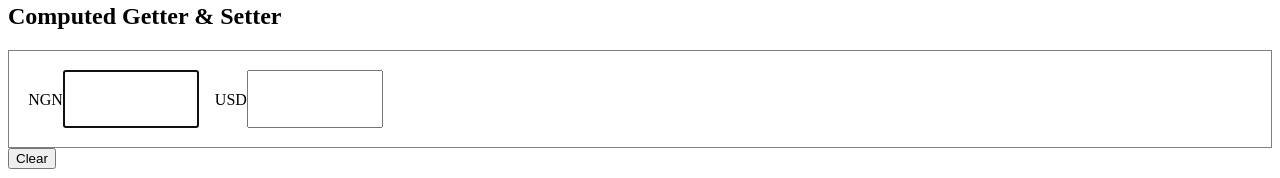
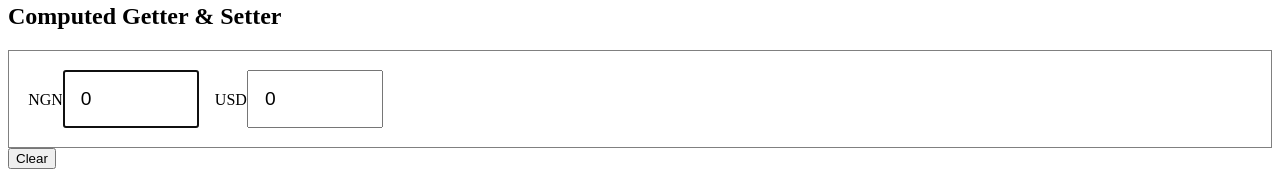
Before and after one commit to suleiman-hamza/nuxtApp, a Nuxt app: page /about in a window 1280 px wide. Shown: the part 165-343 px from the top of the page. Built offline with nearby package versions, Linux system fonts and the light colour scheme.

Commit message:
random fix

```diff
--- a/pages/about.vue
+++ b/pages/about.vue
@@ -1,98 +1,54 @@
 <script lang="ts" setup>
 import { ref, computed, watch } from 'vue';
 
-const ngnAmount = ref('0');
-const usdAmount = ref('0');
+const ngnAmount = ref(0);
+const usdAmount = ref(0);
 
-const setNgnAmount = ref('0');
-const setUsdAmount = ref('0');
+// const setNgnAmount = ref(0);
+// const setUsdAmount = ref(0);
 
 const fakerate = ref(1500);
 const fakeinverse = ref(0.00067);
 
 function clearInput() {
-    usdAmount.value = '0';
-    ngnAmount.value = '0';
-    console.log('do something please')
+    usdAmount.value = 0;
+    ngnAmount.value = 0;
 }
 
-// remove @input event listener for v-model later
+// function isZeroValue(value: number) {
+//     return value.length === 2 && value[0] === '0' && value[1] !== '.'
+// }
 
-function isZeroValue(value: string) {
-    return value.length === 2 && value[0] === '0' && value[1] !== '.'
+function convertLocalizedCurrencyfromNgn(value: number) {
+    return usdAmount.value = value * fakeinverse.value
 }
 
-function convertLocalizedCurrencyfromNgn(value: string) {
-    if(isZeroValue(value)) {
-        setNgnAmount.value = value[1]
-    } else {
-        setNgnAmount.value = value
-    }
-
-    const parsedNgn = parseFloat(value);
-    const nggn = parsedNgn * fakeinverse.value
-
-    if(nggn === 0) {
-        setUsdAmount.value = 0;
-    } else {
-        setUsdAmount.value = nggn.toFixed(2)
-    }
-    console.log(nggn)
-    console.log(setUsdAmount.value)
+function convertNgnfromLocalizedCurrency(value: number) {
+    return ngnAmount.value = value / fakeinverse.value
 }
 
-function convertNgnfromLocalizedCurrency(value: string) {
-    if(isZeroValue(value)) {
-        setUsdAmount.value = value[1]
-    } else {
-        setUsdAmount.value = value
-    }
+watch(usdAmount, (newValue) => {
+    convertNgnfromLocalizedCurrency(newValue)
+})
 
-    const parsedUsd = parseFloat(value);
-    const ussd = parsedUsd / fakeinverse.value
-
-    if(ussd === 0) {
-        setNgnAmount.value = 0;
-    } else {
-        setNgnAmount.value = ussd.toFixed(2)
-    }
-    console.log(ussd)
-    console.log(ngnAmount.value)
-}
-
-// watch(usdAmount, (newValue: string) => {
-//     convertNgnfromLocalizedCurrency(newValue);
-// })
-
-// watch(ngnAmount, (newValue: string) => {
-//     convertLocalizedCurrencyfromNgn(newValue);
-// })
+watch(ngnAmount, (newValue) => {
+    convertLocalizedCurrencyfromNgn(newValue)
+})
 
 </script>
 
 <template>
     <p>About Pages</p>
     <section>
-        <!-- <p>{{ count }}</p>
-        <p>{{ computedDataProp }}</p>
-        <input v-model="count">
-        <button @click="count++">Compute</button> -->
-
         <h2>Computed Getter & Setter</h2>
         <section class="converter">
             <div class="input">
                 <label>NGN</label>
-                <input type="text" @input="(e)=> {
-                    const value = e.target.value;
-                    convertLocalizedCurrencyfromNgn(value)
-                }" ref="ngnRef" autofocus>
+                <input type="text" v-model.number="ngnAmount" ref="ngnRef" autofocus>
             </div>
             <div class="input">
                 <label>USD</label>
-                <input type="text" @input="(e) => {
-                    const value = e.target.value;
-                    convertNgnfromLocalizedCurrency(value)
-                }" ref="usdRef">
+                <input type="text" v-model.number="usdAmount" ref="usdRef">
             </div>
         </section>
         <button @click="clearInput">Clear</button>
```
